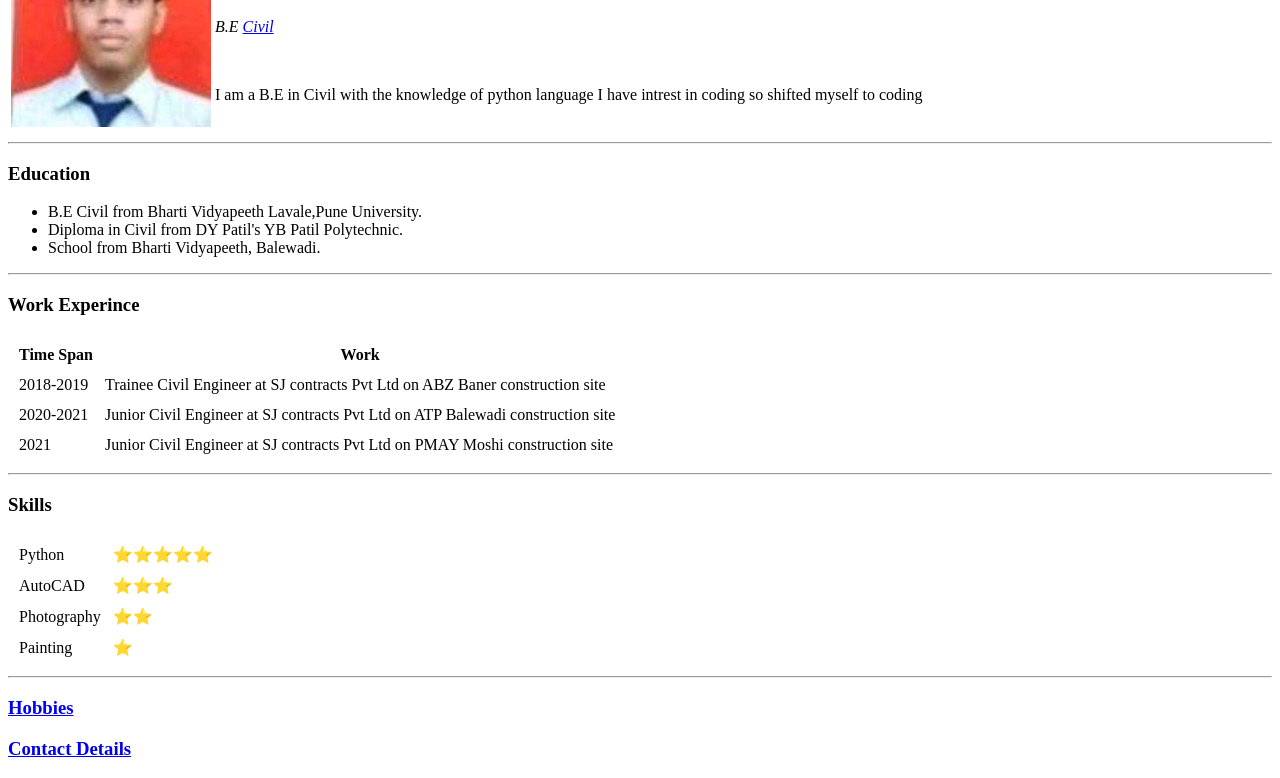
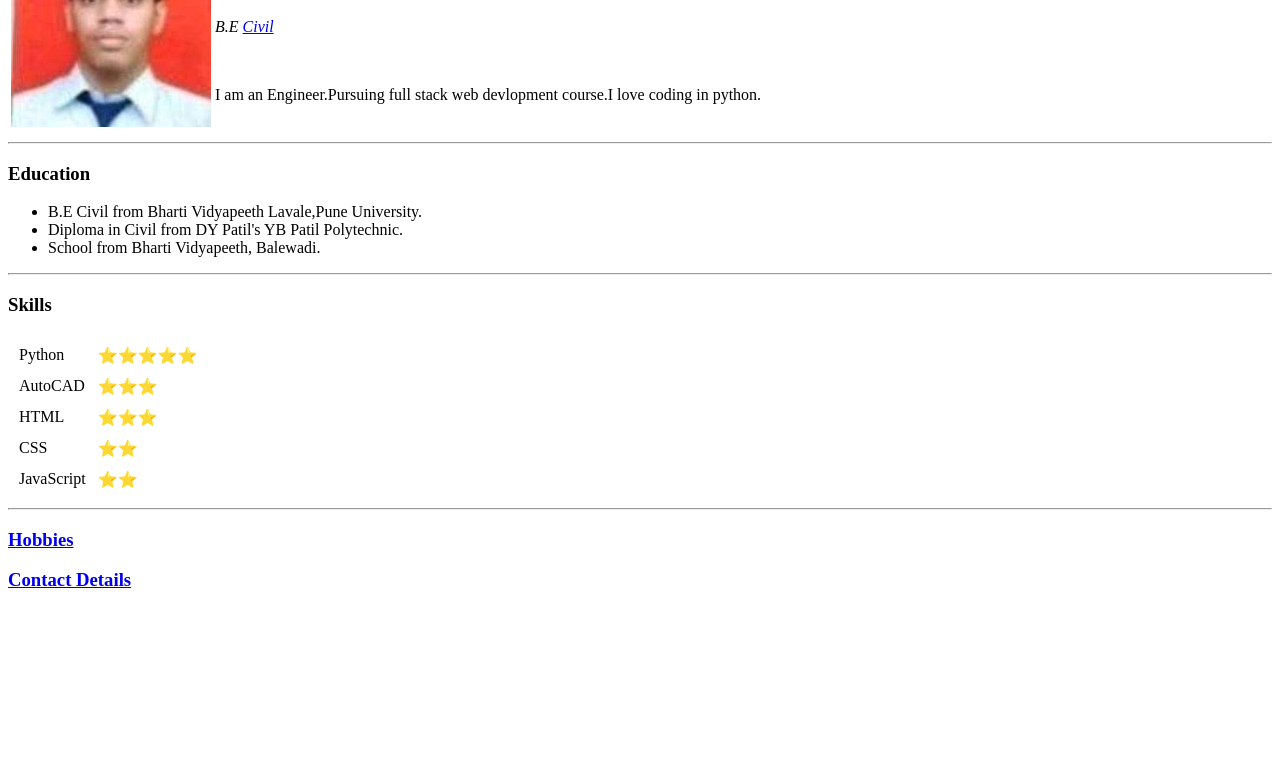
Before and after one commit to AkshayMinde/cv, a plain HTML site: page index.html in a window 1280 px wide. Shown: the part 84-862 px from the top of the page. After the commit the page ends 800 px from the top, so only its background shows below. Drawn offline with Linux system fonts and the light colour scheme.

Commit message:
update index.html
skills and work experince

```diff
--- a/index.html
+++ b/index.html
@@ -16,7 +16,7 @@
           <em>B.E <a href="https://en.wikipedia.org/wiki/Civil_engineering">Civil</a></em>
         </p>
         <br>
-        <p>I am a B.E in Civil with the knowledge of python language I have intrest in coding so shifted myself to coding</p>
+        <p>I am an Engineer.Pursuing full stack web devlopment course.I love coding in python.</p>
       </td>
     </tr>
   </table>
@@ -27,32 +27,6 @@
     <li>Diploma in Civil from DY Patil's YB Patil Polytechnic.</li>
     <li>School from Bharti Vidyapeeth, Balewadi.</li>
   </ul>
-  <hr>
-  <h3>Work Experince</h3>
-  <table cellspacing = "10">
-    <thead>
-      <tr>
-        <th>Time Span</th>
-        <th>Work</th>
-      </tr>
-    </thead>
-    <tbody>
-      <tr>
-        <td>
-          2018-2019
-        </td>
-        <td>Trainee Civil Engineer at SJ contracts Pvt Ltd on ABZ Baner construction site</td>
-      </tr>
-      <tr>
-        <td>2020-2021</td>
-        <td>Junior Civil Engineer at SJ contracts Pvt Ltd on ATP Balewadi construction site</td>
-      </tr>
-      <tr>
-        <td>2021</td>
-        <td>Junior Civil Engineer at SJ contracts Pvt Ltd on PMAY Moshi construction site</td>
-      </tr>
-    </tbody>
-  </table>
   <hr>
   <h3>Skills</h3>
   <table cellspacing = "10">
@@ -65,12 +39,16 @@
       <td>⭐⭐⭐</td>
     </tr>
     <tr>
-      <td>Photography</td>
+      <td>HTML</td>
+      <td>⭐⭐⭐</td>
+    </tr>
+    <tr>
+      <td>CSS</td>
       <td>⭐⭐</td>
     </tr>
     <tr>
-      <td>Painting</td>
-      <td>⭐</td>
+      <td>JavaScript</td>
+      <td>⭐⭐</td>
     </tr>
   </table>
   <hr>
```
